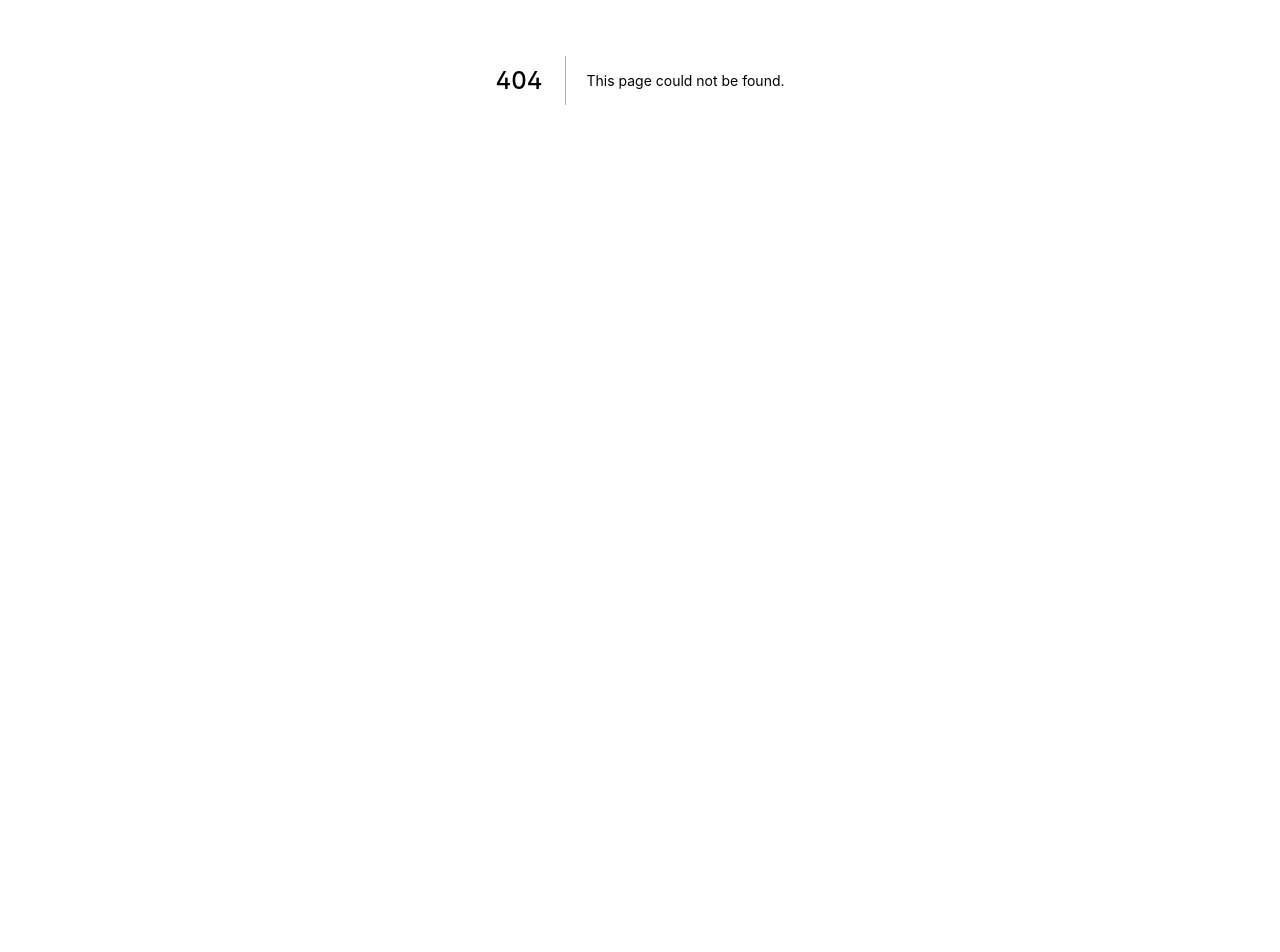
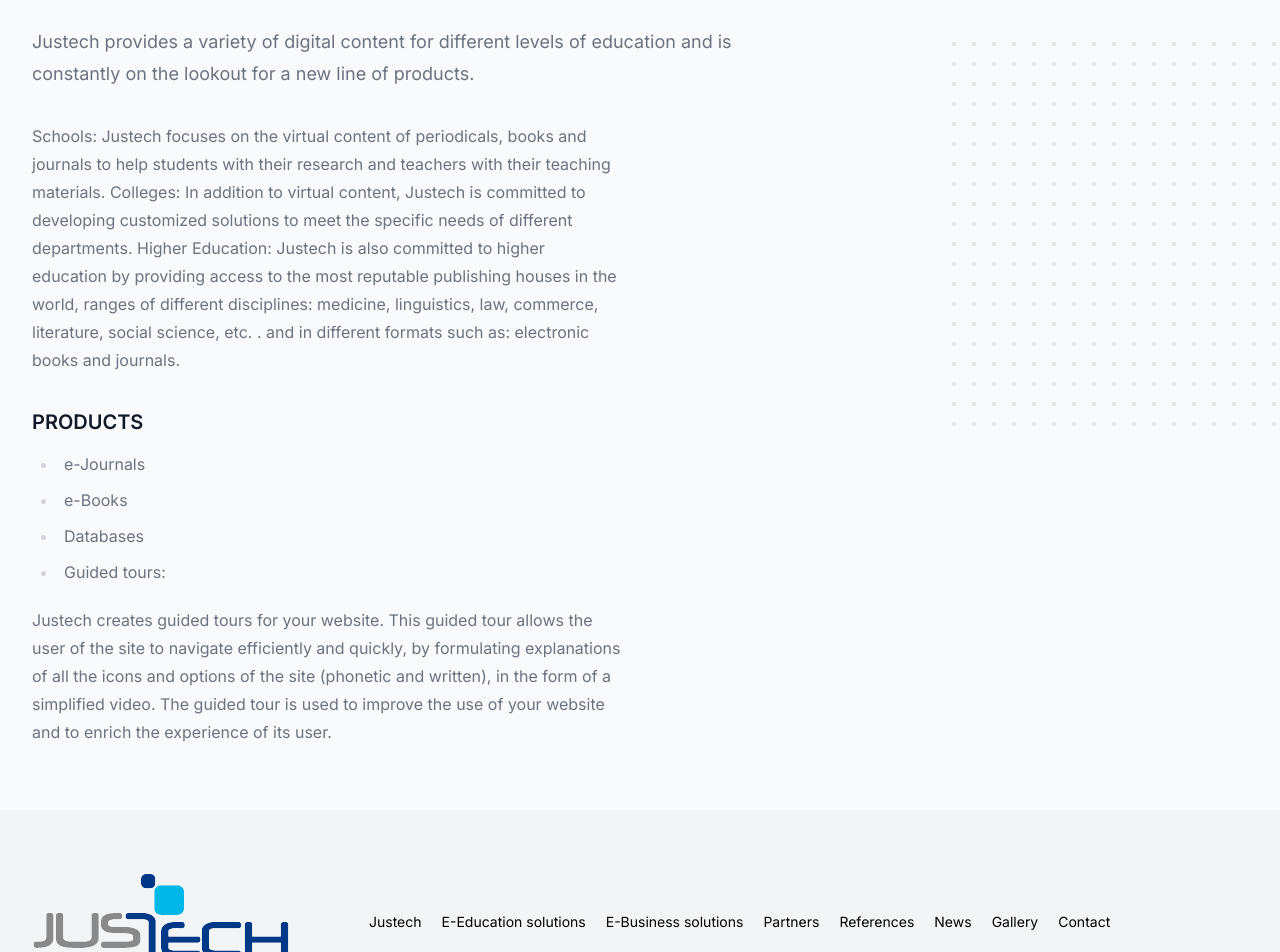
Before and after one commit to dimassibassem/Justech_Website, a Next.js app in the folder Client/: page /educationSolution in a window 1280 px wide. Before the commit this address had no page. Shown: the part 320-1272 px from the top of the page. Before the commit the page ends 800 px from the top, so only its background shows below. Built offline with nearby package versions, Linux system fonts and the light colour scheme.

Commit message:
E-Education solutions.

```diff
--- a/Client/package.json
+++ b/Client/package.json
@@ -18,6 +18,7 @@
     "@prisma/client": "^4.1.0",
     "@tailwindcss/aspect-ratio": "^0.4.0",
     "@tailwindcss/forms": "^0.5.2",
+    "@tailwindcss/typography": "^0.5.4",
     "autoprefixer": "^10.4.7",
     "axios": "^0.27.2",
     "clsx": "^1.2.0",
--- a/Client/src/components/Footer.jsx
+++ b/Client/src/components/Footer.jsx
@@ -13,7 +13,7 @@
             <div className='-my-1 flex justify-center gap-x-6'>
               <div className='hidden md:flex md:gap-x-5'>
                 <NavLink href='/about'>Justech</NavLink>
-                <NavLink href='#testimonials'>E-Education solutions</NavLink>
+                <NavLink href='/educationSolution'>E-Education solutions</NavLink>
                 <NavLink href='#pricing'>E-Business solutions</NavLink>
                 <NavLink href='/partners'>Partners</NavLink>
                 <NavLink href='/references'>References</NavLink>
--- a/Client/src/components/Header.jsx
+++ b/Client/src/components/Header.jsx
@@ -76,8 +76,8 @@
             as='div'
             className='absolute inset-x-0 top-full mt-4 flex origin-top flex-col rounded-2xl bg-white p-4 text-lg tracking-tight text-slate-900 shadow-xl ring-1 ring-slate-900/5'
           >
-            <MobileNavLink href='#features'>Justech</MobileNavLink>
-            <MobileNavLink href='#testimonials'>E-Education solutions</MobileNavLink>
+            <MobileNavLink href='/about'>Justech</MobileNavLink>
+            <MobileNavLink href='/educationSolution'>E-Education solutions</MobileNavLink>
             <MobileNavLink href='#pricing'>E-Business solutions</MobileNavLink>
             <MobileNavLink href="/partners">Partners</MobileNavLink>
             <MobileNavLink href="/references">References</MobileNavLink>
@@ -102,7 +102,7 @@
             <Logo className='h-10 w-auto' />
             <div className='hidden md:flex md:gap-x-5'>
               <NavLink href="/about">Justech</NavLink>
-              <NavLink href='#testimonials'>E-Education solutions</NavLink>
+              <NavLink href='/educationSolution'>E-Education solutions</NavLink>
               <NavLink href='#pricing'>E-Business solutions</NavLink>
               <NavLink href="/partners">Partners</NavLink>
               <NavLink href="/references">References</NavLink>
--- /dev/null
+++ b/Client/src/components/e-education solution/EducationSolution.jsx
@@ -0,0 +1,76 @@
+export default function EducationSolution() {
+    return (
+        <div className="py-16 bg-gray-50 overflow-hidden">
+            <div className="max-w-7xl mx-auto px-4 space-y-8 sm:px-6 lg:px-8">
+                <div className="text-base max-w-prose mx-auto lg:max-w-none">
+                    <p className="mt-2 text-3xl leading-8 font-extrabold tracking-tight text-gray-900 sm:text-4xl">
+                        E-Education Solution
+                    </p>
+                </div>
+                <div className="relative z-10 text-base max-w-prose mx-auto lg:max-w-5xl lg:mx-0 lg:pr-72">
+                    <p className="text-lg text-gray-500">
+                        Justech provides a variety of digital content for different levels of education and is
+                        constantly on the lookout for a new line of products.
+                    </p>
+                </div>
+                <div className="lg:grid lg:grid-cols-2 lg:gap-8 lg:items-start">
+                    <div className="relative z-10">
+                        <div className="prose prose-indigo text-gray-500 mx-auto lg:max-w-none">
+                            <p>
+                                Schools: Justech focuses on the virtual content of periodicals, books and journals to
+                                help students with their research and teachers with their teaching materials.
+                                Colleges: In addition to virtual content, Justech is committed to developing customized
+                                solutions to meet the specific needs of different departments.
+                                Higher Education: Justech is also committed to higher education by providing access to
+                                the most reputable publishing houses in the world, ranges of different disciplines:
+                                medicine, linguistics, law, commerce, literature, social science, etc. . and in
+                                different formats such as: electronic books and journals.
+                            </p>
+
+                            <h3>PRODUCTS</h3>
+                            <ul role="list">
+                                <li>e-Journals</li>
+                                <li>e-Books</li>
+                                <li>Databases</li>
+                                <li>Guided tours:</li>
+                            </ul>
+                                <p>
+                                    Justech creates guided tours for your website.
+                                    This guided tour allows the user of the site to navigate efficiently and quickly, by
+                                    formulating explanations of all the
+                                    icons and options of the site (phonetic and written), in the form of a simplified
+                                    video. The guided tour is used to improve the use of your website and to enrich the
+                                    experience of its user.
+                                </p>
+                        </div>
+                    </div>
+                    <div className="mt-12 relative text-base max-w-prose mx-auto lg:mt-0 lg:max-w-none">
+                        <svg
+                            className="absolute top-0 right-0 -mt-20 -mr-20 lg:top-auto lg:right-auto lg:bottom-1/2 lg:left-1/2 lg:mt-0 lg:mr-0 xl:top-0 xl:right-0 xl:-mt-20 xl:-mr-20"
+                            width={404}
+                            height={384}
+                            fill="none"
+                            viewBox="0 0 404 384"
+                            aria-hidden="true"
+                        >
+                            <defs>
+                                <pattern
+                                    id="bedc54bc-7371-44a2-a2bc-dc68d819ae60"
+                                    x={0}
+                                    y={0}
+                                    width={20}
+                                    height={20}
+                                    patternUnits="userSpaceOnUse"
+                                >
+                                    <rect x={0} y={0} width={4} height={4} className="text-gray-200"
+                                          fill="currentColor"/>
+                                </pattern>
+                            </defs>
+                            <rect width={404} height={384} fill="url(#bedc54bc-7371-44a2-a2bc-dc68d819ae60)"/>
+                        </svg>
+                    </div>
+                </div>
+            </div>
+        </div>
+    )
+}
--- /dev/null
+++ b/Client/src/pages/educationSolution.jsx
@@ -0,0 +1,29 @@
+import React from 'react';
+import Head from "next/head";
+import EducationSolution from "@/components/e-education solution/EducationSolution";
+import {Header} from "@/components/Header";
+import {Footer} from "@/components/Footer";
+
+function educationSolution() {
+    return (
+
+        <div className='bg-gray-100'>
+
+            <Head>
+                <title>Justech</title>
+                <meta
+                    name='description'
+                    content='Justech is a Tunisian company specializing in the field of technological innovation and in particular digital content, e-Learning, virtual reference libraries and e-business solutions. Justech is distinguished not only by solid partners and high-level services but also by a multilingual, dynamic and qualified team.'
+                />
+            </Head>
+            <Header/>
+            <main>
+                <EducationSolution/>
+            </main>
+            <Footer/>
+        </div>
+
+    );
+}
+
+export default educationSolution;
--- a/Client/tailwind.config.js
+++ b/Client/tailwind.config.js
@@ -36,6 +36,6 @@
     },
   },
   // eslint-disable-next-line global-require
-  plugins: [require('@tailwindcss/forms'),require('@tailwindcss/aspect-ratio')],
+  plugins: [require('@tailwindcss/forms'),require('@tailwindcss/aspect-ratio'),require('@tailwindcss/typography')],
 
 }
```
Also changed, not shown: 1 other file (tests, documents, lock files or other folders).
